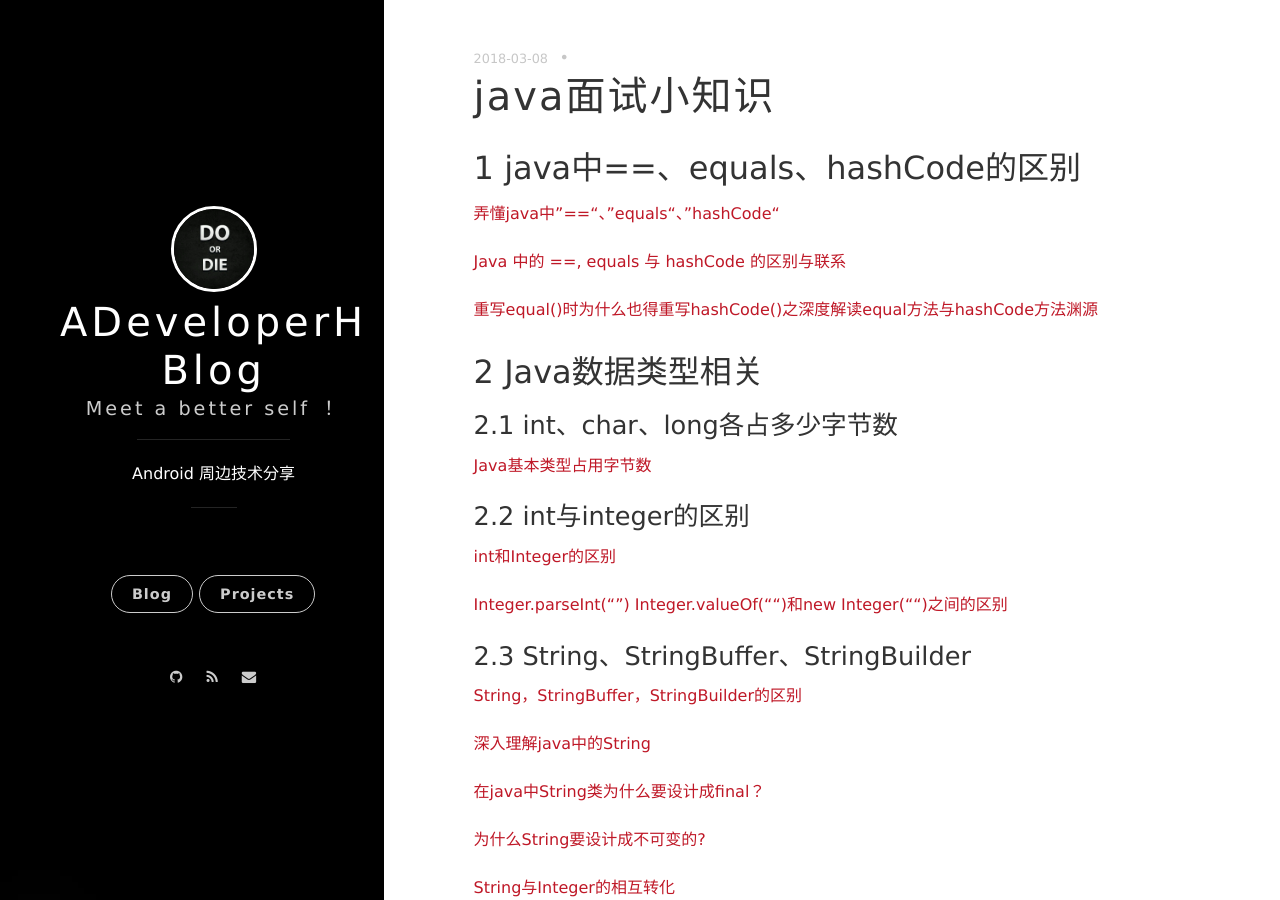
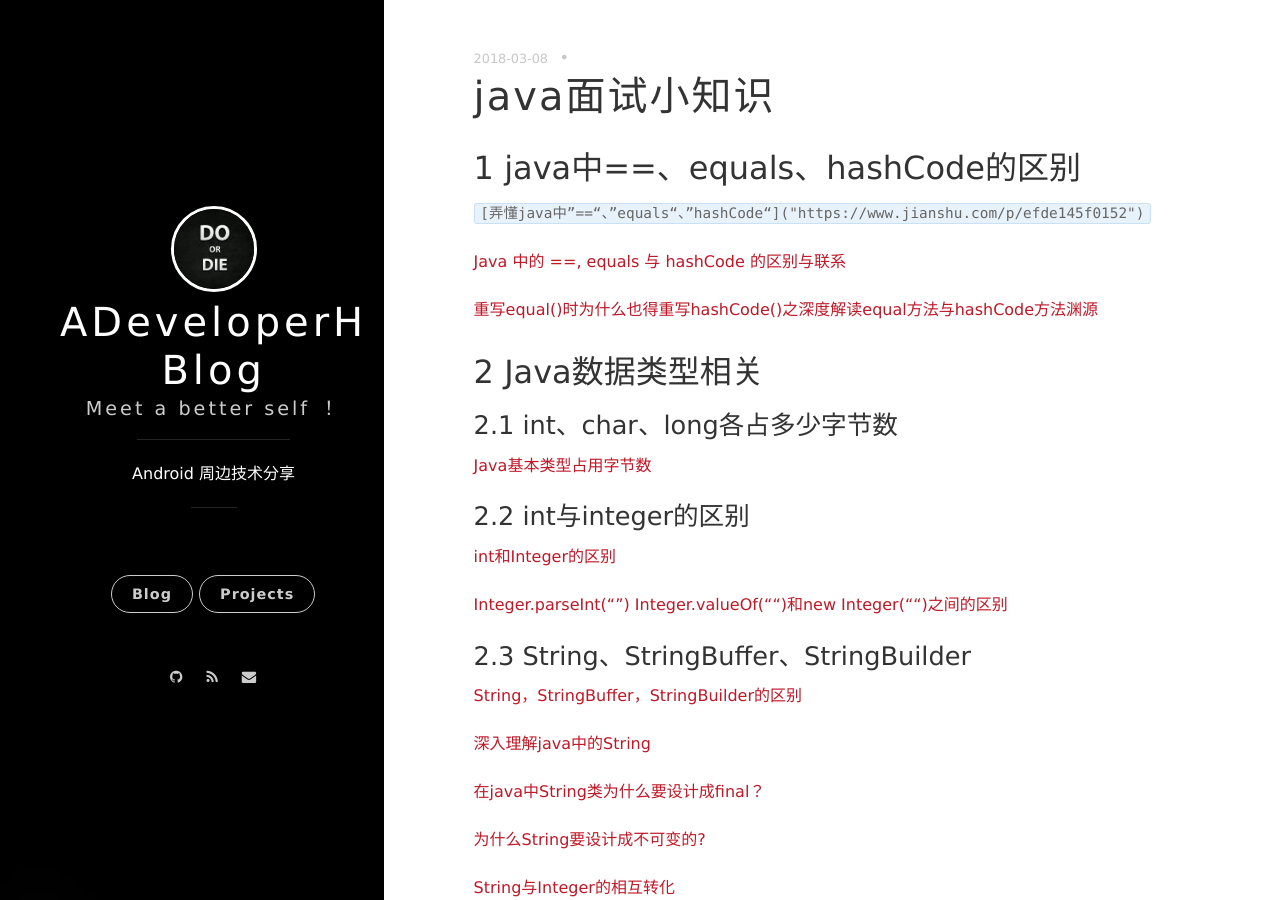
Before and after one commit to ADeveloperH/ADeveloperH.github.io, a Jekyll site: the page built from _posts/2018-03-08-interviewknowledge.md, in a window 1280 px wide and 900 px high. Built offline with Jekyll 4.4.1, drawn with Linux system fonts in a browser that asks for light colours; nearby versions of some CDN libraries; comment, search, counter and statistics services are not loaded.

Commit message:
面试提交

````diff
--- a/_posts/2018-03-08-interviewknowledge.md
+++ b/_posts/2018-03-08-interviewknowledge.md
@@ -5,7 +5,7 @@ categories: 面试知识
 ---
 ## 1 java中==、equals、hashCode的区别 ##
 
-[弄懂java中”==“、”equals“、”hashCode“]("https://www.jianshu.com/p/efde145f0152")
+```[弄懂java中”==“、”equals“、”hashCode“]("https://www.jianshu.com/p/efde145f0152")```
 
 [Java 中的 ==, equals 与 hashCode 的区别与联系]("http://blog.csdn.net/justloveyou_/article/details/52464440")
 
````
